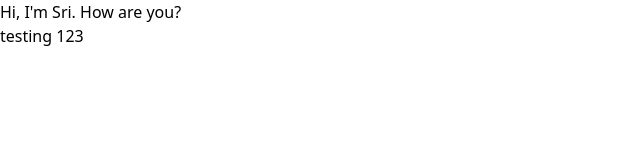
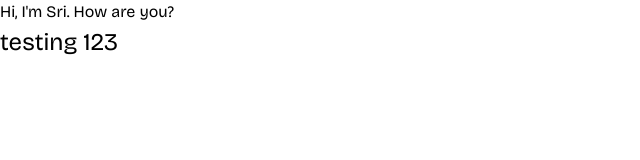
Before and after one commit to sri-lakshman/sri-lakshman.github.io, a plain HTML site: page index.html in a window 1280 px wide. Shown: the whole page, without its empty margins (0-640 px from the left). Drawn offline with nearby package versions, Linux system fonts and the light colour scheme.

Commit message:
style update

```diff
--- a/index.html
+++ b/index.html
@@ -8,7 +8,7 @@
     <link rel="apple-touch-icon" sizes="180x180" href="/images/apple-icon-180x180.png">
     <link rel="icon" type="image/png" sizes="32x32" href="/images/favicon-32x32.png">
     <link rel="icon" type="image/png" sizes="16x16" href="/images/favicon-16x16.png">
-    <link rel="stylesheet" href="style.css">
+    <link rel="stylesheet" href="custom-style.css">
     <link rel="preconnect" href="https://fonts.googleapis.com">
     <link rel="preconnect" href="https://fonts.gstatic.com" crossorigin>
     <link href="https://fonts.googleapis.com/css2?family=Bricolage+Grotesque:opsz,wght@12..96,200..800&display=swap" rel="stylesheet">
```
